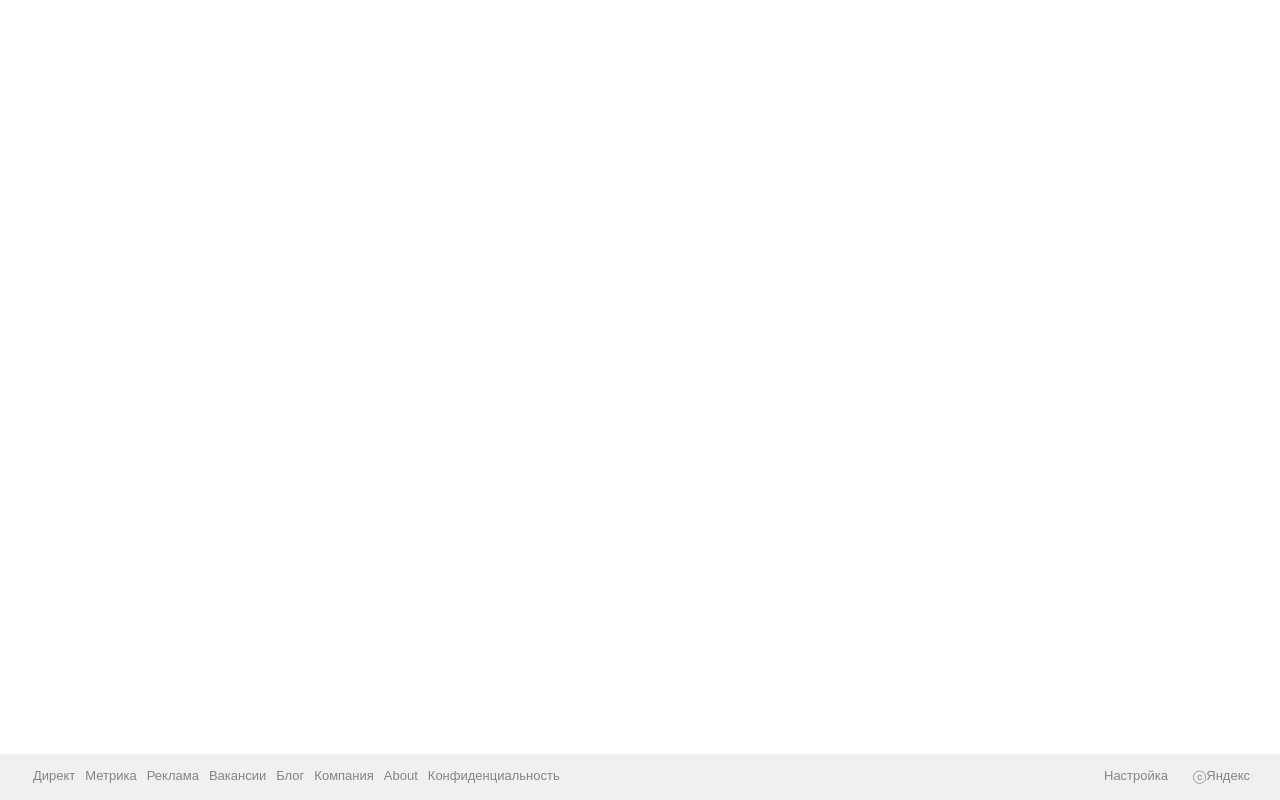
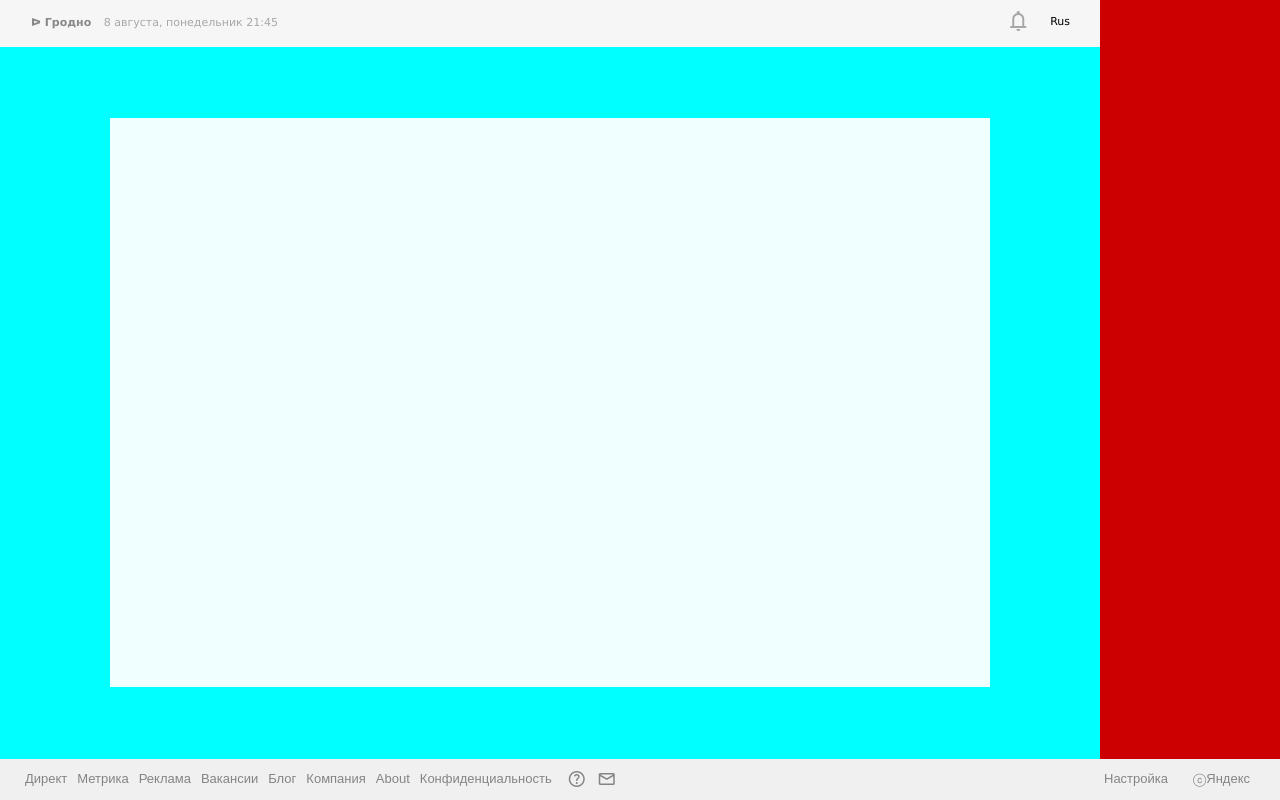
Before and after one commit to katya-pond/yandex, a plain HTML site: page index.html in a window 1280 px wide. Drawn offline with nearby package versions, Linux system fonts and the light colour scheme.

Commit message:
add header

```diff
--- a/index.html
+++ b/index.html
@@ -9,24 +9,61 @@
   <link rel="stylesheet" href="style.css">
   <link rel="stylesheet"
     href="https://fonts.googleapis.com/css2?family=Material+Symbols+Outlined:opsz,wght,FILL,GRAD@48,400,0,0" />
-
+  <link rel="stylesheet"
+    href="https://fonts.googleapis.com/css2?family=Material+Symbols+Outlined:opsz,wght,FILL,GRAD@20..48,100..700,0..1,-50..200" />
   <title>Yandex</title>
 </head>
 
 <body>
 
   <!-- навигация -->
-  <header>
-    <nav>
-
-    </nav>
-  </header>
 
 
   <!-- основное -->
   <main>
+    <div class="left">
+      <div class="header">
+        <div class="left-1">
+          <a href="#" class="a1">ᐅ Гродно</a>
+         <a href="#">8 августа, понедельник 21:45</a>
+        </div>
+        <div class="right-1">
+          <a href="#" class="note">
+          <span class="material-symbols-outlined">notifications</span>
+          </a>
+          <a href="#" class="rus"> Rus</a>
+        </div>
+      </div>
+      <div class="item">
+        <div class="item-2">
+          <div class="input">
 
+          </div>
+          <div class="ads">
 
+          </div>
+        </div>
+      </div>
+    </div>
+    <div class="right">
+
+    </div>
+    <!-- <div class="advertisement">
+      <div class="advertisement-1">
+        <img src="yandex.png" alt="yandex">
+        <p>Промокод 100 рублей на первую рекламу в Яндекс Директе</p>
+      </div>
+      <div class="advertisement-2">
+        aboba2
+      </div>
+      <div class="advertisement-3">
+        <a href="#">Погода</a>
+        <a href="#">Карта осадков</a>
+        <a href="#">Транспорт</a>
+        <a href="#">Расписания</a>
+        <a href="#">Такси</a>
+      </div>
+    </div> -->
   </main>
 </body>
 
@@ -57,6 +94,13 @@
     <li>
       <a href="#">Конфиденциальность</a>
     </li>
+    <li>
+      <span class="material-symbols-outlined">help</span>
+    </li>
+    <li>
+      <span class="material-symbols-outlined">mail</span>
+    </li>
+
   </ul>
 
   <ul class="right">
--- a/style.css
+++ b/style.css
@@ -9,11 +9,165 @@ body, html {
     padding: 0;
     margin: 0;
     overflow: hidden;
+    background-color: #f6f6f6;
 }
 
 main {
     flex: 1;
+    display: flex;
+    /* grid-template-columns: 2fr 1fr; */
 }
+
+main .left {
+
+    flex: 1;
+    margin: 0px;
+    display: flex;
+    flex-direction: column;
+}
+
+main .right {
+    background-color: #CC0000;
+    width: 180px;
+}
+
+main .header {
+    height: 47px;
+    width: 100%;
+    display: flex;
+    justify-content: space-between;
+    align-items: center;
+    padding-left: 22px;
+}
+
+.header .left-1 {
+    font-size: 11px;
+    font-family: Verdana, Arial, Helvetica, sans-serif;
+}
+
+.left-1 a:hover {
+    outline: none;
+    text-decoration: none;
+    color: #CC0000;
+}
+
+.left-1 a {
+    color: #00000052;
+    padding-left: 9px;
+}
+
+.left-1 .a1 {
+    color: #00000072;
+    font-weight: bold;
+}
+
+.right-1 {
+    font-size: 11px;
+    font-family: Verdana, Arial, Helvetica, sans-serif;
+    display: flex;
+}
+
+.right-1 a:hover {
+    outline: none;
+    text-decoration: none;
+    color: #CC0000;
+}
+
+.right-1 a.note {
+    color: #00000052;
+
+}
+
+.rus {
+    padding-top: 5px;
+    padding-right: 30px;
+    padding-left: 20px;
+    color: black;}
+
+
+
+main .item {
+    background-color: aqua;
+    flex: 1;
+    width: 100%;
+    display: flex;
+    justify-content: center;
+    align-items: center;
+}
+
+main .item-2 {
+    background-color: aquamarine;
+    width: 80%;
+    height: 80%;
+    display: flex;
+    flex-direction: column;
+}
+
+main .ads {
+    background-color: azure;
+
+    flex: 1;
+}
+
+main .input {
+    background-color: bisque;
+    height: 7 0px;
+}
+
+/*
+.advertisement{
+    display: grid;
+    grid-template-areas:
+        'advertisement-1 advertisement-1'
+        'advertisement-2 advertisement-3';
+    grid-gap: 12px;
+    grid-template-columns: 1fr 277px;
+    margin-top: 14%;
+    margin-inline: 308px;
+}
+
+
+.advertisement-1{
+    background-color: white;
+    border-radius: 16px;
+    grid-area: advertisement-1;
+    height: 120px;
+    box-shadow: 0 1px 6px rgb(32 33 36 / 10%);
+    display: flex;
+}
+
+.advertisement-1 img{
+    width: 35%;
+    justify-content: center;
+    margin: 4px;
+    align-items: center;
+}
+
+.advertisement-1 p{
+    font-size: 20px;
+    padding-right: 60px;
+    padding-left: 20px;
+    padding-top: 45px;
+}
+
+.advertisement-2{
+    background-color: white;
+    grid-area: advertisement-2;
+    border-radius: 16px;
+    box-shadow: 0 1px 6px rgb(32 33 36 / 10%);
+    height: 215px;
+
+}
+
+.advertisement-3{
+    background-color: white;
+    grid-area: advertisement-3;
+    align-self: start ;
+    border-radius: 16px;
+    font-size: 14px;
+    box-shadow: 0 1px 6px rgb(32 33 36 / 10%);
+height: 170px;
+} */
 
 
 /* footer */
@@ -51,7 +205,7 @@ footer {
     justify-content: space-between;
     font-size: 13px;
     outline: none;
-    padding: 7px 25px 10px 8px;
+    padding: 5px 25px 6px 0px;
     font-family: 'YS Text Variable', Arial, Helvetica, 'Helvetica Neue', sans-serif;
 }
 
@@ -60,3 +214,16 @@ footer a:hover {
     outline: none;
     text-decoration: none;
 }
+
+footer span:hover {
+    color: #CC0000;
+    outline: none;
+    text-decoration: none;
+}
+
+footer span.material-symbols-outlined {
+    font-size: 20px;
+    color: #00000073;
+    padding-left: 10px;
+    padding-top: 5px;
+}
```
Also changed, not shown: yandex.png (added).
